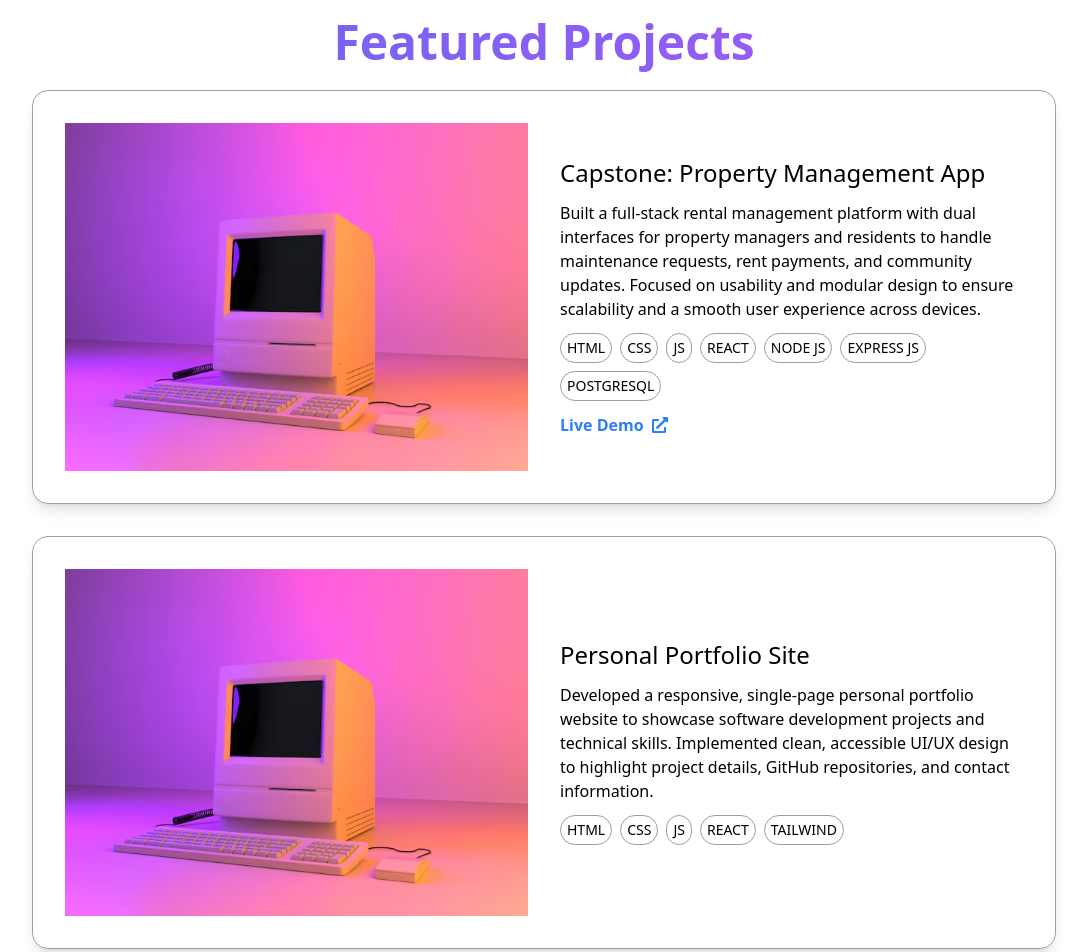
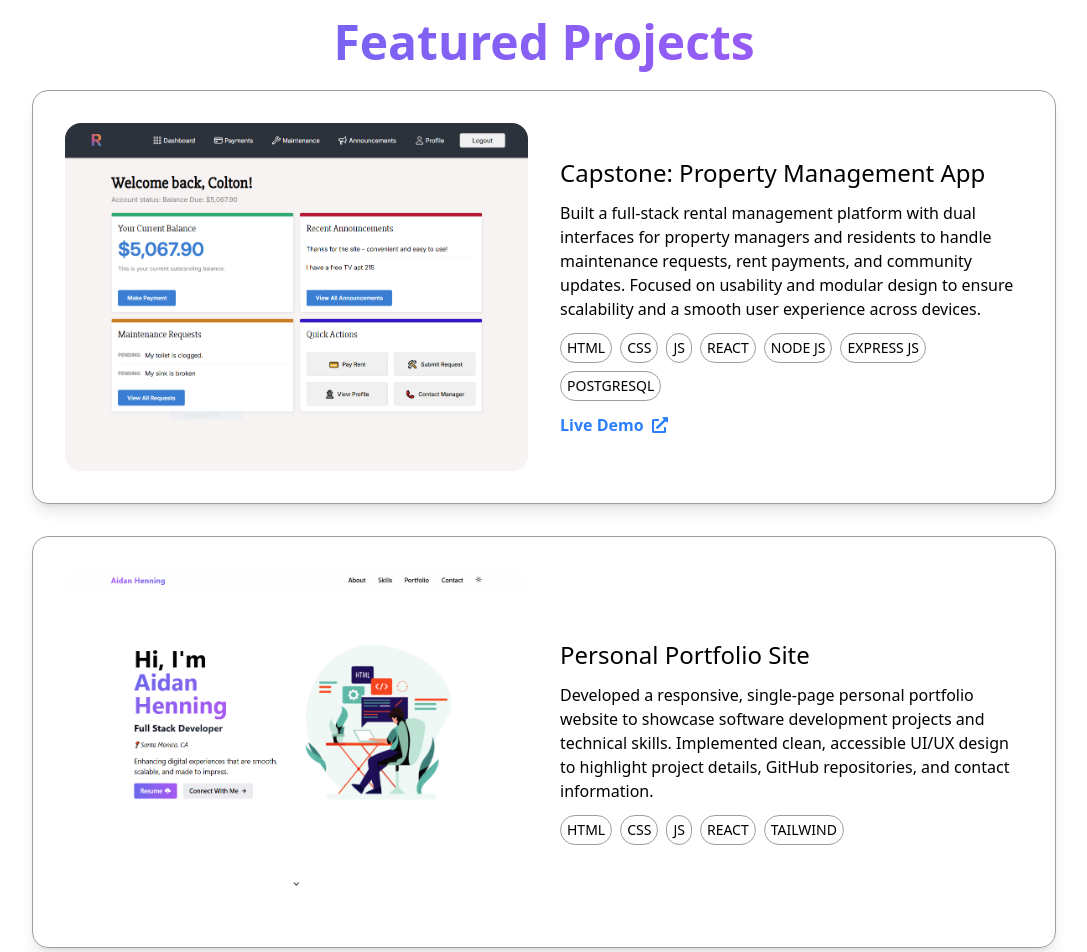
Before and after one commit to aidanhenning/Personal-Website, a React (Vite) app in the folder frontend/: page / in a window 1280 px wide. Shown: the part 1860-2812 px from the top of the page, without its empty margins (96-1183 px from the left). Built offline with nearby package versions, Linux system fonts and the light colour scheme.

Commit message:
added scale on hover and new images to portfolio section

```diff
--- a/frontend/src/components/Portfolio/Portfolio.jsx
+++ b/frontend/src/components/Portfolio/Portfolio.jsx
@@ -1,5 +1,6 @@
 import React from "react";
-import portfolioImg from "../../assets/project-temp.jpg";
+import propertyManagementApp from "../../assets/pm-app-snip.png";
+import personalSite from "../../assets/personal-site.png";
 import { FaExternalLinkAlt } from "react-icons/fa";
 
 export default function Portfolio() {
@@ -13,8 +14,12 @@ export default function Portfolio() {
       </h2>
       <div className="flex flex-col gap-8">
         <div className="flex flex-col md:grid md:grid-cols-2 gap-8 px-8 py-8 rounded-2xl border border-gray-700/50 shadow-lg">
-          <div className="flex items-center rounded-2xl">
-            <img src={portfolioImg} alt="project image capture" />
+          <div className="flex items-center max-w-2xl overflow-hidden rounded-2xl">
+            <img
+              src={propertyManagementApp}
+              alt="project image capture"
+              className="transition duration-200 hover:scale-105"
+            />
           </div>
           <div className="flex items-center">
             <div>
@@ -65,8 +70,12 @@ export default function Portfolio() {
           </div>
         </div>
         <div className="flex flex-col md:grid md:grid-cols-2 gap-8 px-8 py-8 rounded-2xl border border-gray-700/50 shadow-lg">
-          <div className="flex items-center">
-            <img src={portfolioImg} alt="project image capture" />
+          <div className="flex items-center max-w-2xl overflow-hidden rounded-2xl">
+            <img
+              src={personalSite}
+              alt="project image capture"
+              className="transition duration-200 hover:scale-105"
+            />
           </div>
           <div className="flex items-center">
             <div>
```
Also changed, not shown: frontend/src/assets/personal-site.png (added), frontend/src/assets/pm-app-snip.png (added).
